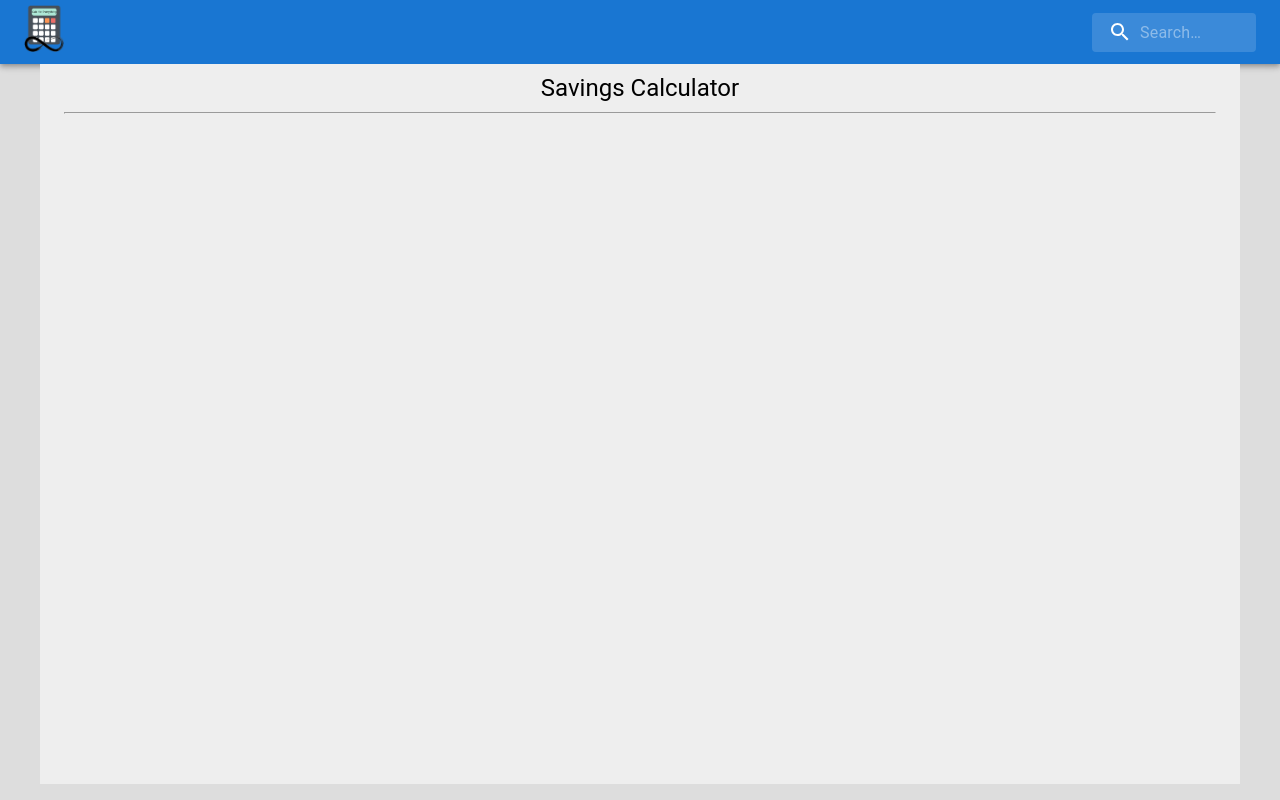
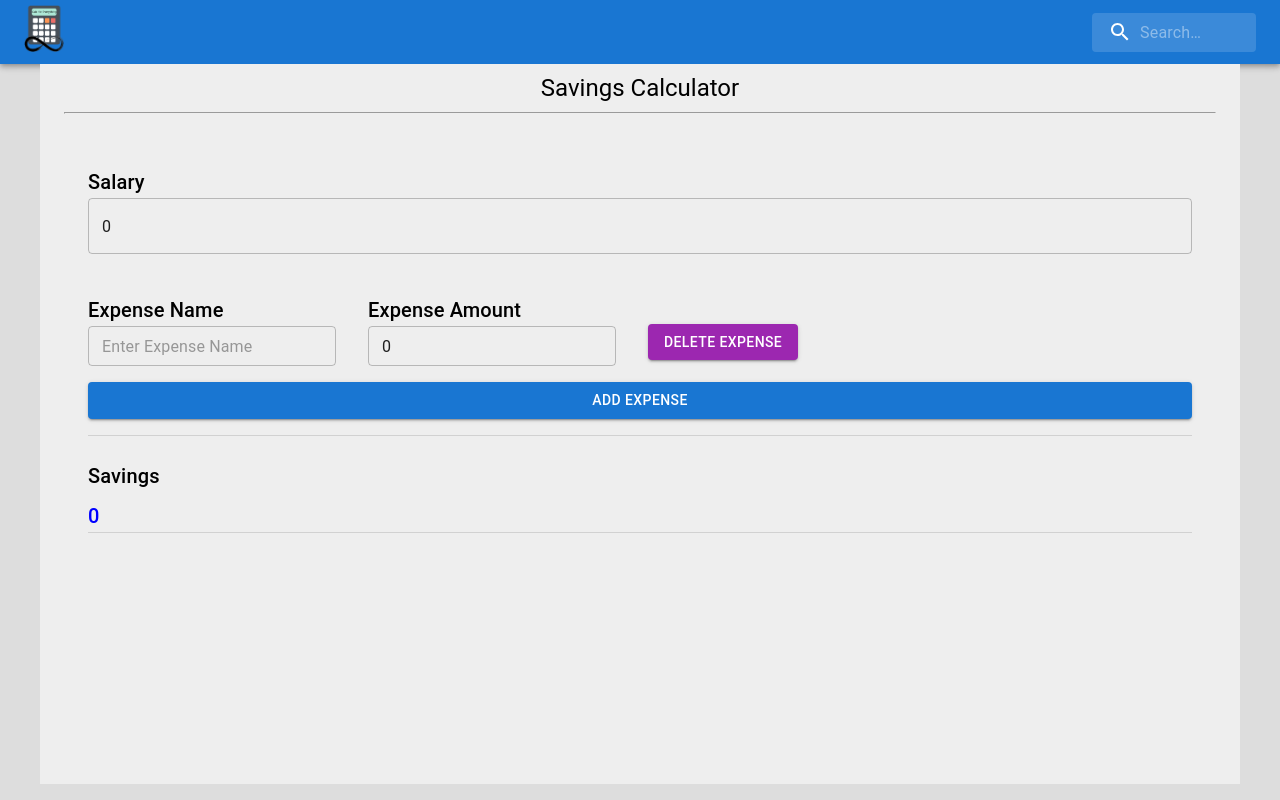
Before and after one commit to SarthakKeshari/calc_for_everything, a React (Create React App) app in the folder calculators/: page /savingscalc in a window 1280 px wide. Built offline with nearby package versions, Linux system fonts and the light colour scheme.

Commit message:
saving calculator

```diff
--- a/calculators/src/finance/savings_calc/MainSavingsCalc.js
+++ b/calculators/src/finance/savings_calc/MainSavingsCalc.js
@@ -1,14 +1,100 @@
-import React from 'react';
-import { Container, Typography } from '@mui/material';
+import React, { useState, useEffect } from 'react';
+import { Container, Typography, TextField, Button, Divider, Grid } from '@mui/material';
 
-function MainSavingsCalc(){
-    return(
+function MainSavingsCalc() {
+    const [salary, setSalary] = useState(0);
+    const [expenses, setExpenses] = useState([{ name: '', amount: 0 }]);
+    const [savings, setSavings] = useState(0);
+
+    const handleSalaryChange = (e) => {
+        setSalary(e.target.value);
+    };
+
+    const handleExpenseChange = (index, type) => (e) => {
+        const newExpenses = [...expenses];
+        newExpenses[index][type] = e.target.value;
+        setExpenses(newExpenses);
+    };
+
+    const addExpense = () => {
+        setExpenses([...expenses, { name: '', amount: 0 }]);
+    };
+
+    const deleteExpense = (index) => {
+        const newExpenses = [...expenses];
+        newExpenses.splice(index, 1);
+        setExpenses(newExpenses);
+    };
+
+    const calculateSavings = () => {
+        const totalExpenses = expenses.reduce((total, expense) => total + Number(expense.amount), 0);
+        setSavings(salary - totalExpenses);
+    };
+
+    useEffect(() => {
+        calculateSavings();
+    }, [expenses, salary]);
+
+    return (
         <Container maxWidth="lg" sx={{ bgcolor: '#eeeeee', minHeight: '90vh', paddingY:"10" }}>
             <Typography pt={1} variant='h5' sx = {{textAlign: "center"}}>Savings Calculator</Typography>
             <hr/>
             <br/>
+            <Container sx={{display:"flex", flexDirection:"column"}}>
+                <Typography pt={1} variant='h6' mt={2}>Salary</Typography>
+                <TextField
+                    color="primary"
+                    disabled={false}
+                    placeholder="Enter Salary"
+                    size="lg"
+                    variant="outlined"
+                    type='number'
+                    onChange={handleSalaryChange}
+                    value={salary}
+                />
+                {expenses.map((expense, index) => (
+                    <Grid container spacing={2} key={index} sx={{ mt: 2, alignItems: 'center' }}>
+                        <Grid item xs={3}>
+                            <Typography pt={1} variant='h6'>Expense Name</Typography>
+                            <TextField
+                                color="primary"
+                                disabled={false}
+                                placeholder="Enter Expense Name"
+                                size="small"
+                                variant="outlined"
+                                type='text'
+                                onChange={handleExpenseChange(index, 'name')}
+                                value={expense.name}
+                            />
+                        </Grid>
+                        <Grid item xs={3}>
+                            <Typography pt={1} variant='h6'>Expense Amount</Typography>
+                            <TextField
+                                color="primary"
+                                disabled={false}
+                                placeholder="Enter Expense Amount"
+                                size="small"
+                                variant="outlined"
+                                type='number'
+                                onChange={handleExpenseChange(index, 'amount')}
+                                value={expense.amount}
+                            />
+                        </Grid>
+                        <Grid item xs={3}>
+                            <Button variant="contained" color="secondary" onClick={() => deleteExpense(index)} sx={{ mt: 4 }}>Delete Expense</Button>
+                        </Grid>
+                    </Grid>
+                ))}
+                <Button variant="contained" color="primary" onClick={addExpense} sx={{ mt: 2 }}>Add Expense</Button>
+                <Divider sx={{ mt: 2 }}/>
+                <Typography pt={1} variant='h6' mt={2}>Savings</Typography>
+                <div className='output'>
+                    <Typography pt={1} variant='h6' sx={{color: "blue"}}>{savings}</Typography>
+                </div>
+                <Divider/>
+            </Container>
         </Container>
-    )
+    );
 }
 
 export default MainSavingsCalc;
```
